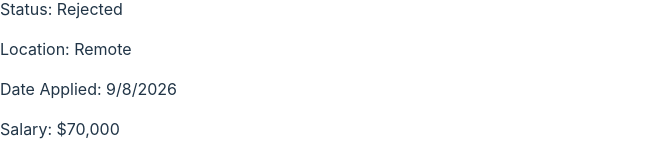
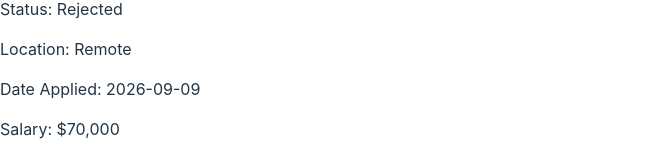
Before and after one commit to JohnBilbrey-Projects/JobApplicationTrackerWebsite, a React (Vite) app in the folder JobApplicationTrackerWebsite/: page / in a window 1280 px wide. Shown: the part 496-657 px from the top of the page, without its empty margins (0-657 px from the left). Built offline with nearby package versions, Linux system fonts and the light colour scheme.

Commit message:
added cancel edit functionality

```diff
--- a/JobApplicationTrackerWebsite/src/App.tsx
+++ b/JobApplicationTrackerWebsite/src/App.tsx
@@ -10,7 +10,7 @@ const initialApplications: JobApplication[] = [
     position: "software engineer",
     status: "Rejected",
     location: "Remote",
-    dateApplied: "9/8/2026",
+    dateApplied: "2026-09-09",
     jobUrl: "https://microsoft.com",
     salary: "$70,000",
     notes: "none",
@@ -21,7 +21,7 @@ const initialApplications: JobApplication[] = [
     position: "software engineer",
     status: "Rejected",
     location: "remote",
-    dateApplied: "9/8/2026",
+    dateApplied: "2026-09-09",
     jobUrl: "https://google.com",
     salary: "$85,000",
     notes: "none",
@@ -51,6 +51,10 @@ function App() {
     setApplications((prevApplications) =>
       prevApplications.filter((application) => application.id !== id),
     );
+
+    if (editingApplication?.id === id) {
+      setEditingApplication(null);
+    }
   }
 
   function editApplication(updatedApplication: JobApplication) {
@@ -65,6 +69,10 @@ function App() {
     setEditingApplication(null);
   }
 
+  function cancelEdit() {
+    setEditingApplication(null);
+  }
+
   return (
     <>
       <h1>Job Application Tracker</h1>
@@ -73,6 +81,7 @@ function App() {
         onAddApplication={addApplication}
         onEditApplication={editApplication}
         editingApplication={editingApplication}
+        onCancelEdit={cancelEdit}
       />
 
       {applications.map((application) => (
--- a/JobApplicationTrackerWebsite/src/components/ApplicationForm.tsx
+++ b/JobApplicationTrackerWebsite/src/components/ApplicationForm.tsx
@@ -5,12 +5,14 @@ type ApplicationFormProps = {
   onAddApplication: (application: NewJobApplication) => void;
   onEditApplication: (application: JobApplication) => void;
   editingApplication: JobApplication | null;
+  onCancelEdit: () => void;
 };
 
 function ApplicationForm({
   onAddApplication,
   onEditApplication,
   editingApplication,
+  onCancelEdit,
 }: ApplicationFormProps) {
   const [company, setCompany] = useState("");
   const [position, setPosition] = useState("");
@@ -165,6 +167,12 @@ function ApplicationForm({
       <button type="submit">
         {editingApplication ? "Save Changes" : "Add Application"}
       </button>
+
+      {editingApplication && (
+        <button type="button" onClick={onCancelEdit}>
+          Cancel Edit
+        </button>
+      )}
     </form>
   );
 }
```
